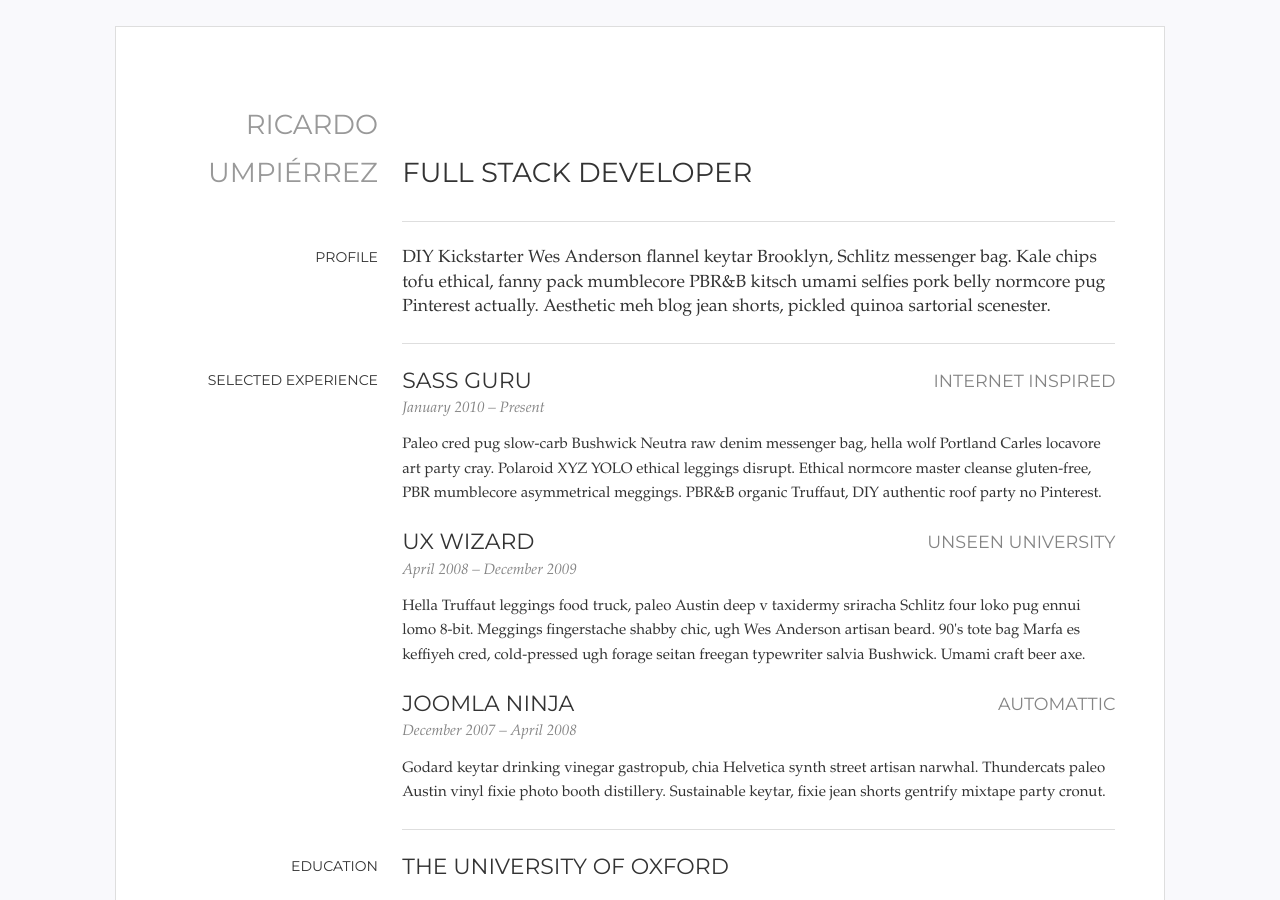
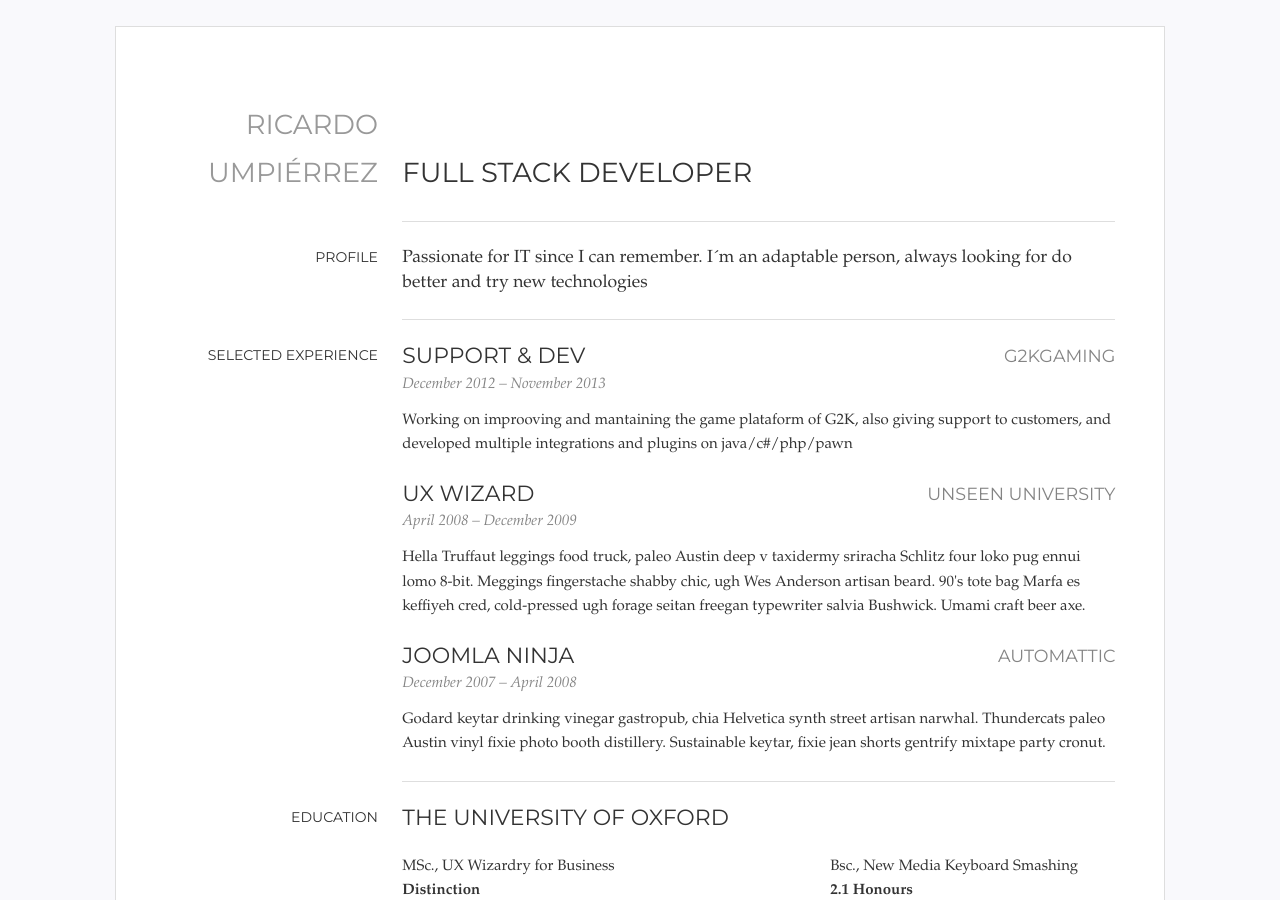
Before and after one commit to nternetinspired/jekyll-resume, a Jekyll site: the page built from index.html, in a window 1280 px wide and 900 px high. Built offline with Jekyll 4.4.1, drawn with Linux system fonts in a browser that asks for light colours.

Commit message:
Update index.html

```diff
--- a/index.html
+++ b/index.html
@@ -16,7 +16,7 @@ layout: page
         <div class="grid-item one-whole md-two-thirds lg-three-quarters">
 
             <div class="section-content">
-                <p class="intro">DIY Kickstarter Wes Anderson flannel keytar Brooklyn, Schlitz messenger bag. Kale chips tofu ethical, fanny pack mumblecore PBR&B kitsch umami selfies pork belly normcore pug Pinterest actually. Aesthetic meh blog jean shorts, pickled quinoa sartorial scenester.</p>
+                <p class="intro">Passionate for IT since I can remember. I´m an adaptable person, always looking for do better and try new technologies</p>
             </div>
 
         </div>
@@ -42,14 +42,14 @@ layout: page
                 <div class="entry">
                     <div class="grid">
                         <div class="grid-item one-whole lg-two-thirds">
-                            <h2>Sass Guru</h2>
+                            <h2>Support & Dev</h2>
                         </div>
                         <div class="grid-item one-whole lg-one-third text-right">
-                            <p class="experience-location h3">Internet Inspired</p>
+                            <p class="experience-location h3">G2KGaming</p>
                         </div>
                     </div>
-                    <p class="experience-date">January 2010 – Present</p>
-                    <p class="experience-description">Paleo cred pug slow-carb Bushwick Neutra raw denim messenger bag, hella wolf Portland Carles locavore art party cray. Polaroid XYZ YOLO ethical leggings disrupt. Ethical normcore master cleanse gluten-free, PBR mumblecore asymmetrical meggings. PBR&B organic Truffaut, DIY authentic roof party no Pinterest.</p>
+                    <p class="experience-date">December 2012 – November 2013</p>
+                    <p class="experience-description">Working on improoving and mantaining the game plataform of G2K, also giving support to customers, and developed multiple integrations and plugins on java/c#/php/pawn </p>
                 </div>
                 <div class="entry">
                     <div class="grid">
```
